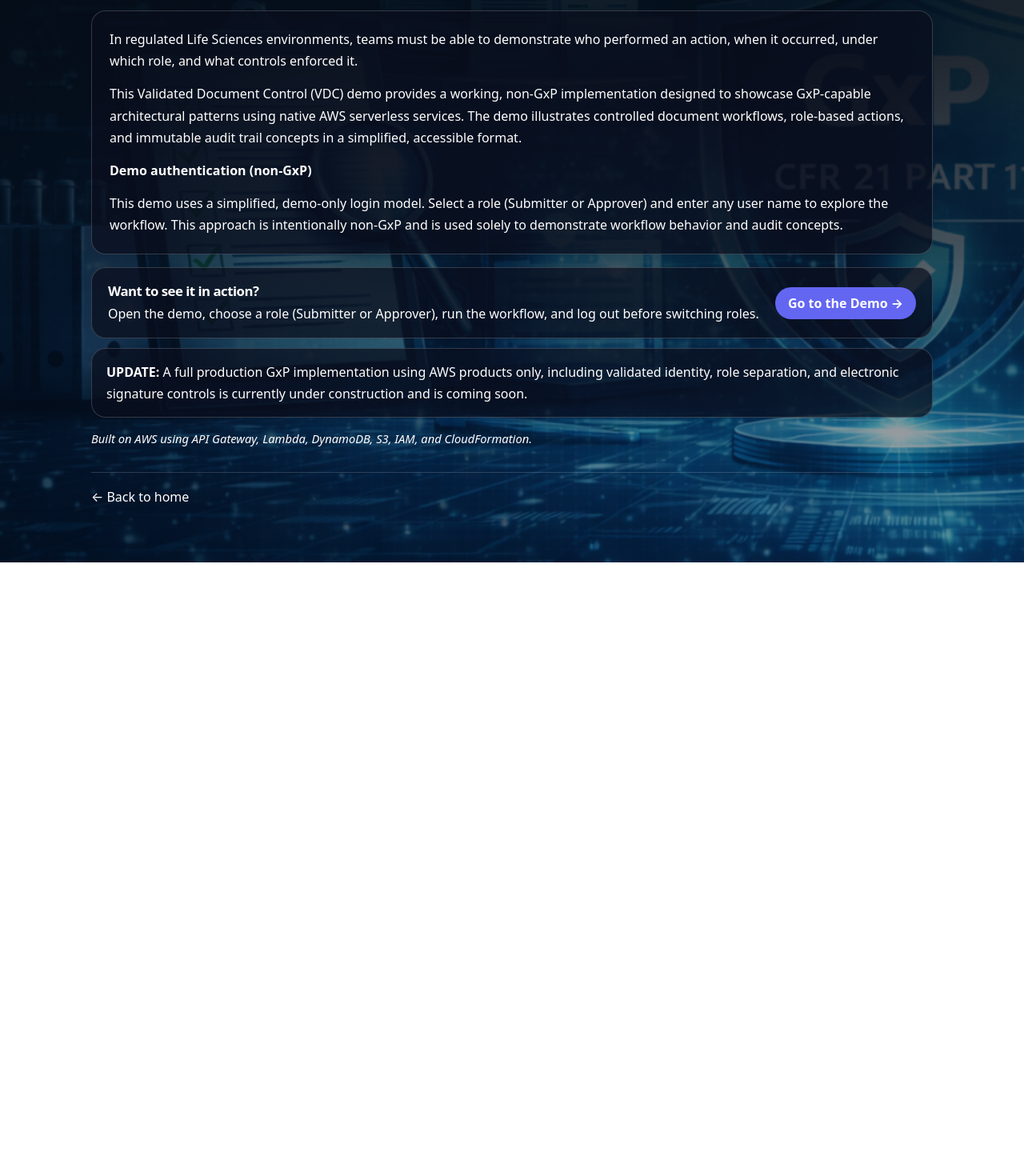
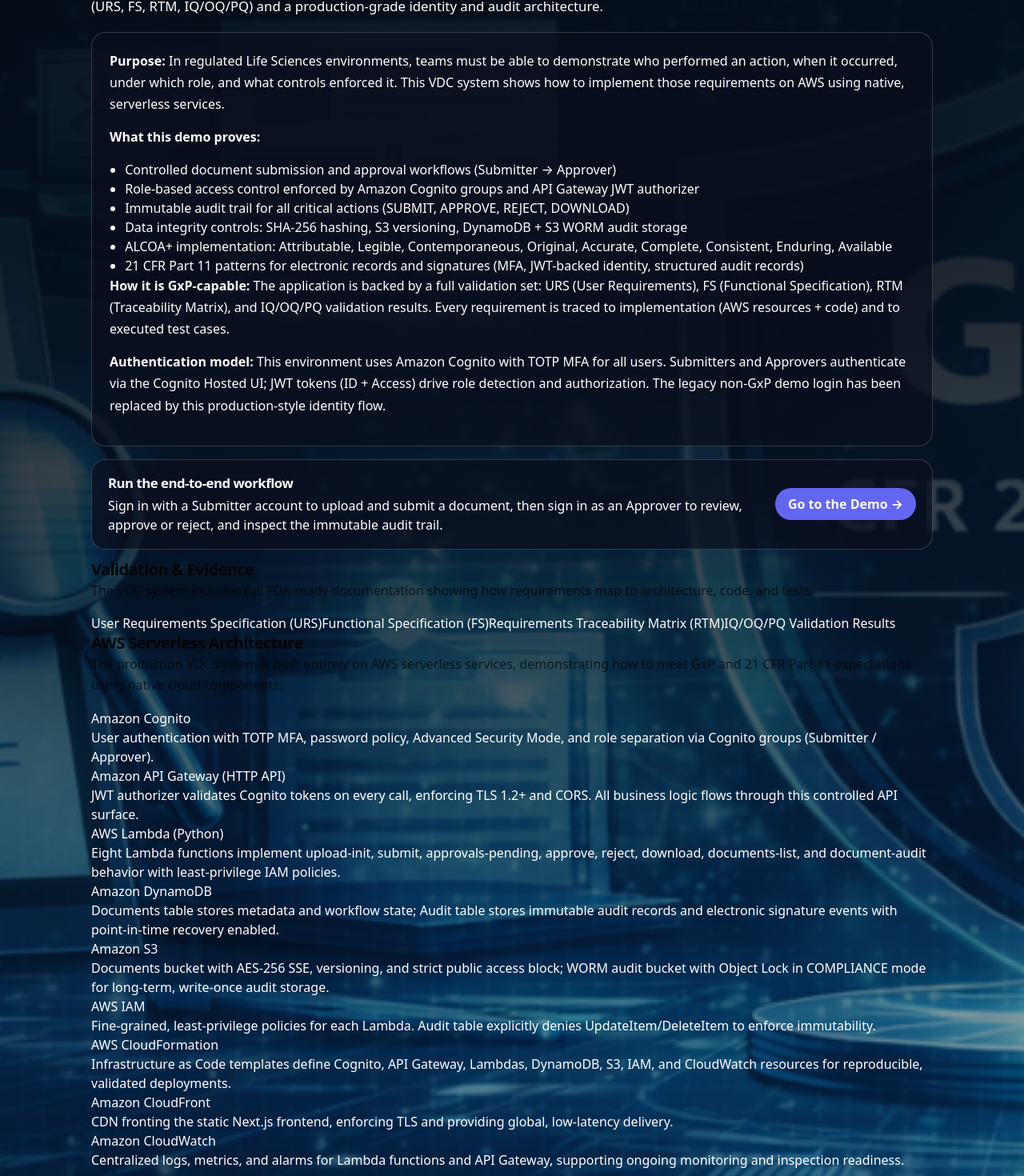
Before and after one commit to williamoconnellpmp-source/vdc-prod-deployment, a Next.js app: page /vdc in a window 1280 px wide. Shown: the part 183-1653 px from the top of the page at 80% size. Before the commit the page ends 886 px from the top, so only its background shows below. Built offline with nearby package versions, Linux system fonts and the light colour scheme.

Commit message:
Update VDC demo page with GxP context, validation links, and AWS architecture

```diff
--- a/pages/vdc.js
+++ b/pages/vdc.js
@@ -1,8 +1,8 @@
 import Head from "next/head";
 import Link from "next/link";
 
-// Point to the new production login page with MFA support
-const VDC_LOGIN_URL = "/life-sciences/app/login/?returnTo=%2Flife-sciences%2Fapp";
+// Point to the production login page with MFA support (Cognito)
+const VDC_LOGIN_URL = "/life-sciences/app/login?returnTo=%2Flife-sciences%2Fapp";
 
 export default function VDCDemoPage() {
   return (
@@ -50,38 +50,50 @@
         <main className="mainContent">
           <div className="container">
             <section className="hero">
-              <h1 className="h1">Why a Validated Document Control Demo?</h1>
+              <h1 className="h1">Validated Document Control (VDC) Demo</h1>
 
               <p className="subtitle">
-                A live, serverless AWS demo illustrating GxP-capable document workflows, with a full production 21 CFR Part 11 system coming soon.
+                A live, serverless AWS implementation of a GxP-capable Validated Document Control system, including full FDA-ready documentation (URS, FS, RTM, IQ/OQ/PQ) and a production-grade identity and audit architecture.
               </p>
 
-              {/* Combined explainer + demo auth (all above CTA) */}
+              {/* Purpose + GxP context */}
               <div className="contextBox">
                 <p className="whiteText">
-                  In regulated Life Sciences environments, teams must be able to demonstrate who performed an action, when it occurred, under which role, and what controls enforced it.
+                  <strong>Purpose:</strong> In regulated Life Sciences environments, teams must be able to demonstrate who performed an action, when it occurred, under which role, and what controls enforced it. This VDC system shows how to implement those requirements on AWS using native, serverless services.
                 </p>
 
                 <p className="whiteText">
-                  This Validated Document Control (VDC) demo provides a working, non-GxP implementation designed to showcase GxP-capable architectural patterns using native AWS serverless services. The demo illustrates controlled document workflows, role-based actions, and immutable audit trail concepts in a simplified, accessible format.
+                  <strong>What this demo proves:</strong>
+                </p>
+                <ul className="bulletList">
+                  <li>Controlled document submission and approval workflows (Submitter → Approver)</li>
+                  <li>Role-based access control enforced by Amazon Cognito groups and API Gateway JWT authorizer</li>
+                  <li>Immutable audit trail for all critical actions (SUBMIT, APPROVE, REJECT, DOWNLOAD)</li>
+                  <li>Data integrity controls: SHA‑256 hashing, S3 versioning, DynamoDB + S3 WORM audit storage</li>
+                  <li>ALCOA+ implementation: Attributable, Legible, Contemporaneous, Original, Accurate, Complete, Consistent, Enduring, Available</li>
+                  <li>21 CFR Part 11 patterns for electronic records and signatures (MFA, JWT-backed identity, structured audit records)</li>
+                </ul>
+
+                <p className="whiteText">
+                  <strong>How it is GxP-capable:</strong> The application is backed by a full validation set:
+                  URS (User Requirements), FS (Functional Specification), RTM (Traceability Matrix), and IQ/OQ/PQ validation
+                  results. Every requirement is traced to implementation (AWS resources + code) and to executed test cases.
                 </p>
 
                 <p className="whiteText">
-                  <strong>Demo authentication (non-GxP)</strong>
-                </p>
-
-                <p className="whiteText" style={{ marginBottom: 0 }}>
-                  This demo uses a simplified, demo-only login model. Select a role (Submitter or Approver) and enter any user name to explore the workflow. This approach is intentionally non-GxP and is used solely to demonstrate workflow behavior and audit concepts.
+                  <strong>Authentication model:</strong> This environment uses Amazon Cognito with TOTP MFA for all users.
+                  Submitters and Approvers authenticate via the Cognito Hosted UI; JWT tokens (ID + Access) drive role detection and
+                  authorization. The legacy non‑GxP demo login has been replaced by this production‑style identity flow.
                 </p>
               </div>
 
               {/* CTA */}
               <section className="ctaSectionTop">
                 <div className="ctaTopLeft">
-                  <h2 className="ctaTitle">Want to see it in action?</h2>
+                  <h2 className="ctaTitle">Run the end‑to‑end workflow</h2>
                   <p className="ctaText">
-                    Open the demo, choose a role (Submitter or Approver),
-                    run the workflow, and log out before switching roles.
+                    Sign in with a Submitter account to upload and submit a document, then sign in as an Approver to review, approve
+                    or reject, and inspect the immutable audit trail.
                   </p>
                 </div>
 
@@ -90,16 +102,97 @@
                 </a>
               </section>
 
-              {/* UPDATE under CTA */}
-              <div className="updateBox">
-                <p className="whiteText" style={{ margin: 0 }}>
-                  <strong>UPDATE:</strong> A full production GxP implementation using AWS products only, including validated identity, role separation, and electronic signature controls is currently under construction and is coming soon.
+              {/* Validation docs */}
+              <div className="docsBox">
+                <h3 className="docsTitle">Validation &amp; Evidence</h3>
+                <p className="docsDesc">
+                  The VDC system includes full FDA-ready documentation showing how requirements map to architecture, code, and tests:
                 </p>
+                <div className="docsLinks">
+                  <Link href="/life-sciences/docs/urs" className="docLink">
+                    User Requirements Specification (URS)
+                  </Link>
+                  <Link href="/life-sciences/docs/functional-spec" className="docLink">
+                    Functional Specification (FS)
+                  </Link>
+                  <Link href="/life-sciences/docs/traceability-matrix" className="docLink">
+                    Requirements Traceability Matrix (RTM)
+                  </Link>
+                  <Link href="/life-sciences/docs/iq-oq-pq" className="docLink">
+                    IQ/OQ/PQ Validation Results
+                  </Link>
+                </div>
               </div>
 
-              <p className="techStack">
-                Built on AWS using API Gateway, Lambda, DynamoDB, S3, IAM, and CloudFormation.
-              </p>
+              {/* AWS Architecture Section */}
+              <div className="awsBox">
+                <h3 className="awsTitle">AWS Serverless Architecture</h3>
+                <p className="awsDesc">
+                  The production VDC system is built entirely on AWS serverless services, demonstrating how to meet GxP and 21 CFR Part 11 expectations using native cloud components:
+                </p>
+                <div className="awsGrid">
+                  <div className="awsService">
+                    <div className="awsServiceName">Amazon Cognito</div>
+                    <div className="awsServiceDesc">
+                      User authentication with TOTP MFA, password policy, Advanced Security Mode, and role separation via Cognito groups
+                      (Submitter / Approver).
+                    </div>
+                  </div>
+                  <div className="awsService">
+                    <div className="awsServiceName">Amazon API Gateway (HTTP API)</div>
+                    <div className="awsServiceDesc">
+                      JWT authorizer validates Cognito tokens on every call, enforcing TLS 1.2+ and CORS. All business logic flows through this controlled API surface.
+                    </div>
+                  </div>
+                  <div className="awsService">
+                    <div className="awsServiceName">AWS Lambda (Python)</div>
+                    <div className="awsServiceDesc">
+                      Eight Lambda functions implement upload-init, submit, approvals-pending, approve, reject, download, documents-list,
+                      and document-audit behavior with least‑privilege IAM policies.
+                    </div>
+                  </div>
+                  <div className="awsService">
+                    <div className="awsServiceName">Amazon DynamoDB</div>
+                    <div className="awsServiceDesc">
+                      Documents table stores metadata and workflow state; Audit table stores immutable audit records and electronic signature
+                      events with point‑in‑time recovery enabled.
+                    </div>
+                  </div>
+                  <div className="awsService">
+                    <div className="awsServiceName">Amazon S3</div>
+                    <div className="awsServiceDesc">
+                      Documents bucket with AES‑256 SSE, versioning, and strict public access block; WORM audit bucket with Object Lock
+                      in COMPLIANCE mode for long‑term, write‑once audit storage.
+                    </div>
+                  </div>
+                  <div className="awsService">
+                    <div className="awsServiceName">AWS IAM</div>
+                    <div className="awsServiceDesc">
+                      Fine‑grained, least‑privilege policies for each Lambda. Audit table explicitly denies UpdateItem/DeleteItem to
+                      enforce immutability.
+                    </div>
+                  </div>
+                  <div className="awsService">
+                    <div className="awsServiceName">AWS CloudFormation</div>
+                    <div className="awsServiceDesc">
+                      Infrastructure as Code templates define Cognito, API Gateway, Lambdas, DynamoDB, S3, IAM, and CloudWatch resources
+                      for reproducible, validated deployments.
+                    </div>
+                  </div>
+                  <div className="awsService">
+                    <div className="awsServiceName">Amazon CloudFront</div>
+                    <div className="awsServiceDesc">
+                      CDN fronting the static Next.js frontend, enforcing TLS and providing global, low‑latency delivery.
+                    </div>
+                  </div>
+                  <div className="awsService">
+                    <div className="awsServiceName">Amazon CloudWatch</div>
+                    <div className="awsServiceDesc">
+                      Centralized logs, metrics, and alarms for Lambda functions and API Gateway, supporting ongoing monitoring and inspection readiness.
+                    </div>
+                  </div>
+                </div>
+              </div>
             </section>
 
             <footer className="footer">
```
